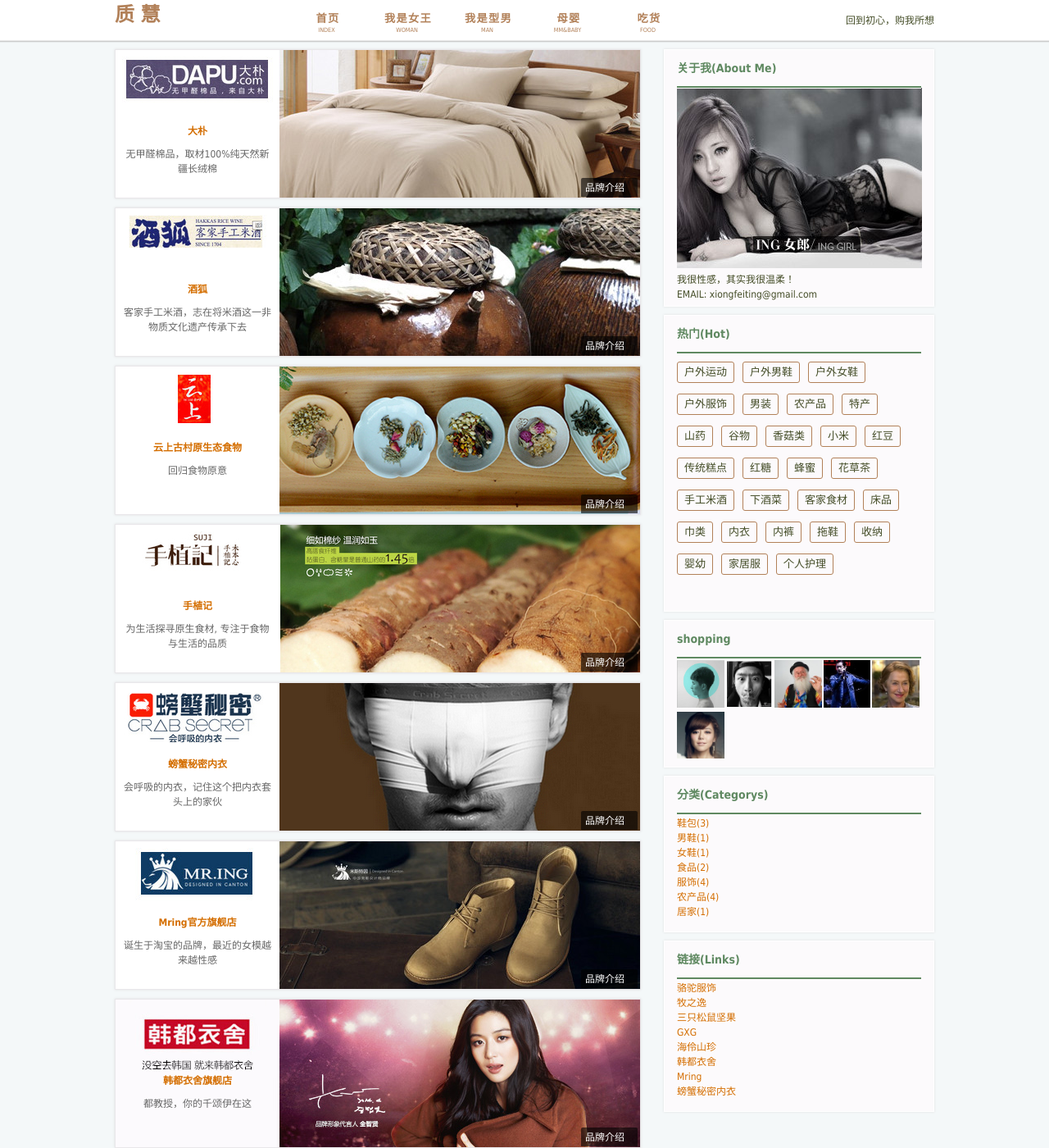
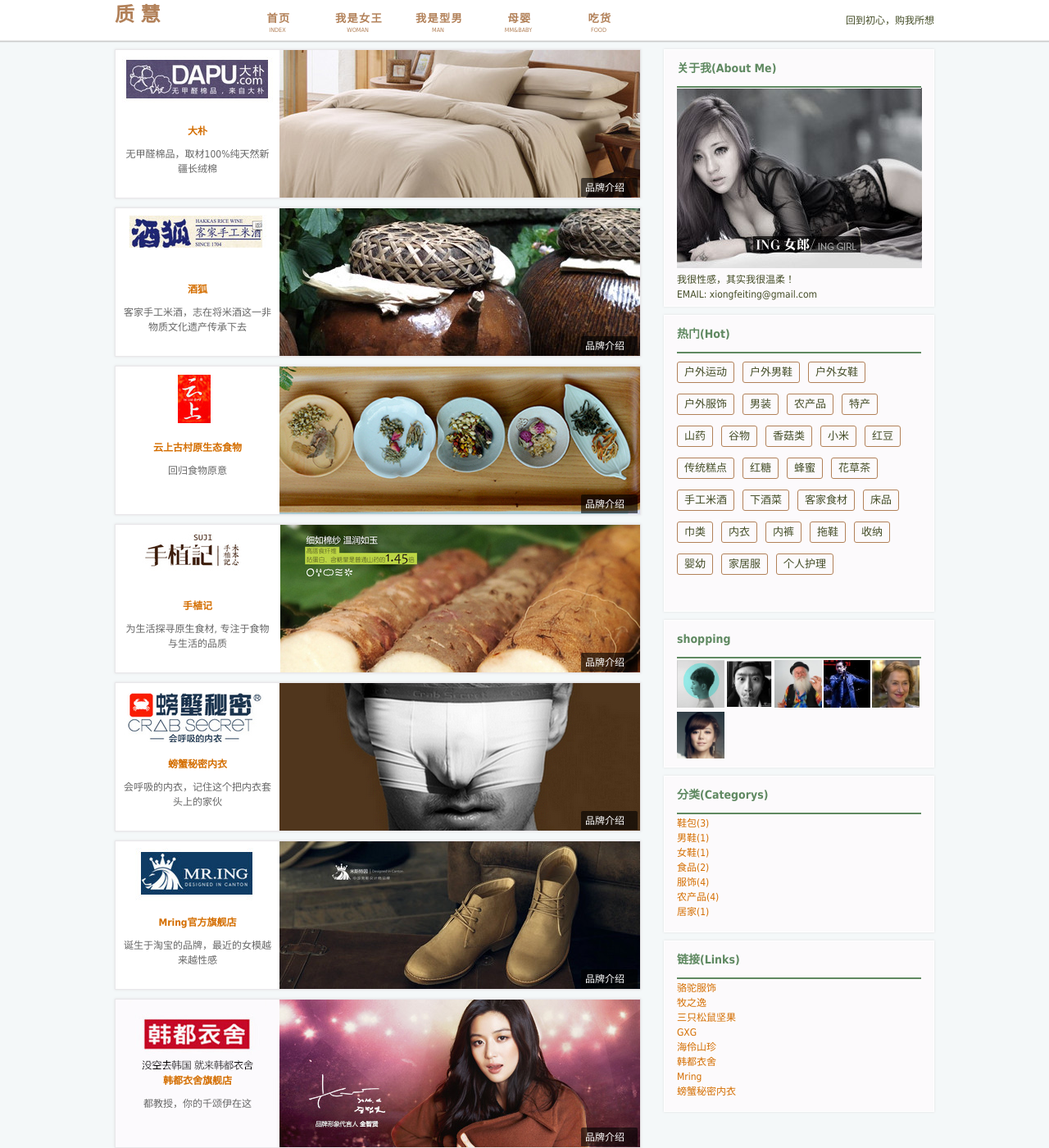
Before and after one commit to huidoor/huidoor.github.io, a Jekyll site: the page built from index.html, in a window 1280 px wide and 1400 px high. Shown: the whole window at 82% size. Built offline with Jekyll 4.4.1, drawn with Linux system fonts in a browser that asks for light colours; the list of posts is cut into pages by our own code.

```diff
--- a/css/style.css
+++ b/css/style.css
@@ -89,7 +89,7 @@
         float: left;
         padding: 0px;
         padding-top: 13px;
-        margin-left: 60px;
+        margin-left: 0px;
         height: 40px;
     }
     #header .top-nav-bar ul li {
```
